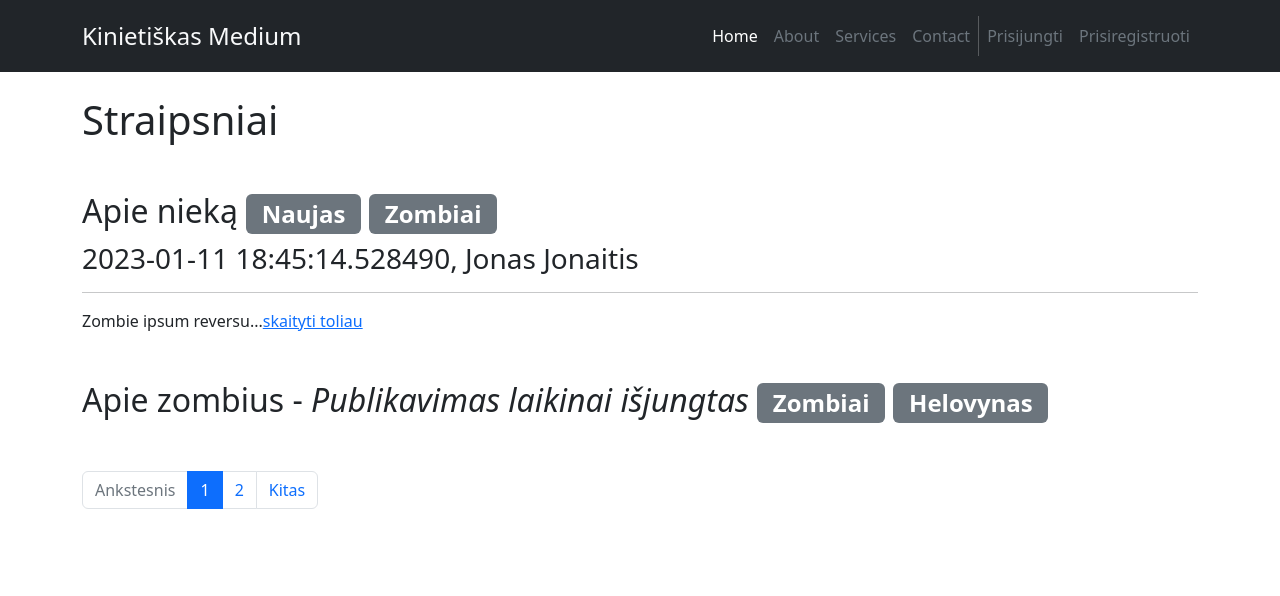
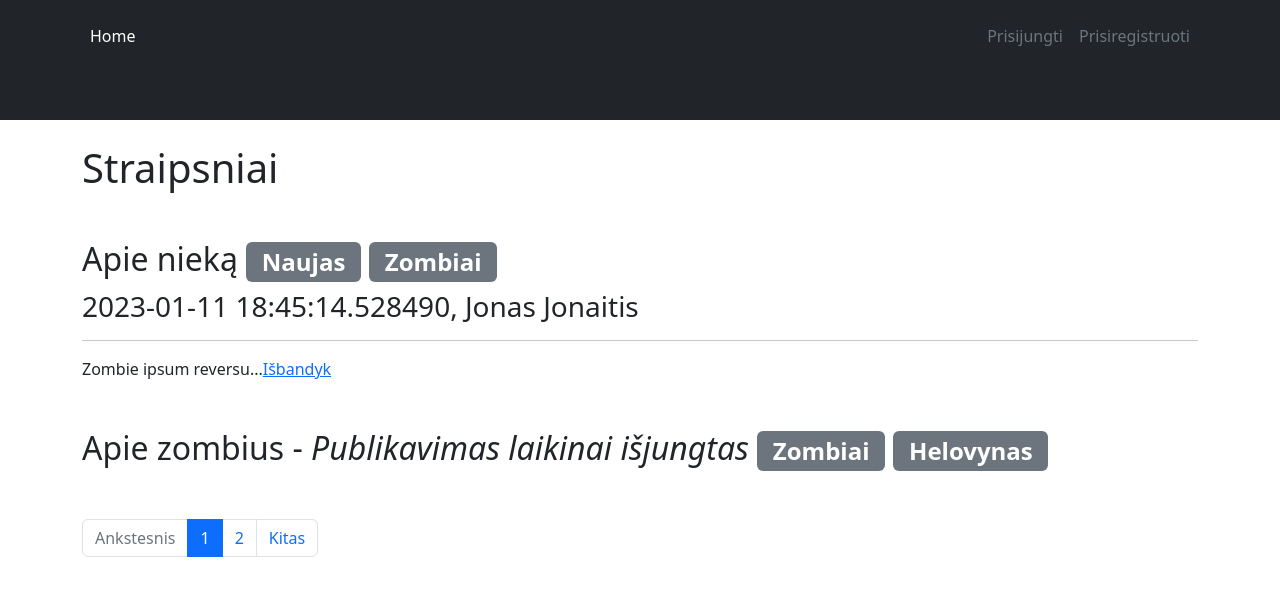
Before and after one commit to s034580/Python-Flask-Exam, a Flask app: page / in a window 1280 px wide. Shown: the top 596 px of the page. Run offline with Flask 3, Linux system fonts and the light colour scheme; some libraries are stand-ins or nearby versions.

Commit message:
Chhange registration

```diff
--- a/app/__init__.py
+++ b/app/__init__.py
@@ -5,6 +5,7 @@ from flask_migrate import Migrate
 from flask_login import LoginManager
 from flask_bcrypt import Bcrypt
 from flask_mail import Mail
+
 
 base_dir = os.path.dirname(__file__)
 
@@ -14,6 +15,7 @@ app.config.from_prefixed_env()
 
 basedir = os.path.abspath(os.path.dirname(__file__))
 app.config['SQLALCHEMY_DATABASE_URI'] = 'sqlite:///' + os.path.join(basedir, 'data.db')
+app.config['SECRET_KEY'] = 'asdpasjdoaisd'
 
 db = SQLAlchemy(app)
 migrate = Migrate(app, db)
--- a/app/templates/base.html
+++ b/app/templates/base.html
@@ -19,17 +19,12 @@
 <body>
   <header class="p-3 bg-dark text-white">
     <div class="container">
-      <div class="d-flex flex-wrap align-items-center justify-content-center justify-content-lg-start">
-        <a href="{{ url_for('home') }}" class="d-flex align-items-center mb-3 mb-lg-0 me-lg-auto text-light text-decoration-none fs-4">
-          Kinietiškas Medium
-        </a>
+      <div class="d-flex justify-content-between">
 
         <ul class="nav col-12 col-lg-auto mb-2 justify-content-center mb-md-0">
           <li><a href="{{ url_for('home') }}" class="nav-link px-2 text-white">Home</a></li>
-          <li><a href="{{ url_for('about') }}" class="nav-link px-2 text-secondary">About</a></li>
-          <li><a href="{{ url_for('services') }}" class="nav-link px-2 text-secondary">Services</a></li>
-          <li><a href="{{ url_for('contact') }}" class="nav-link px-2 text-secondary">Contact</a></li>
-          <div class="vr"></div>
+        </ul>
+        <ul class="nav col-12 col-lg-auto mb-2 justify-content-center mb-md-5">
           {% if current_user.is_authenticated %}
             <li><a href="{{ url_for('logout') }}" class="nav-link px-2 text-secondary">Atsijungti</a></li>
           {% else %}
--- a/app/templates/index.html
+++ b/app/templates/index.html
@@ -19,7 +19,7 @@
       </h2>
       <h3>{{ article.date }}, {{ article.author.first_name }} {{ article.author.last_name }}</h3>
       <hr>
-      <p>{{ article.text[:20] }}...<a href="{{ url_for('article', id=article.id)}}">skaityti toliau</a></p>
+      <p>{{ article.text[:20] }}...<a href="{{ url_for('registration') }}">Išbandyk</a></p>
     {% else %}
       <h2>{{ article.title }} - <i>Publikavimas laikinai išjungtas</i>
         {% for tag in article.tags %}
--- a/run.py
+++ b/run.py
@@ -1,4 +1,5 @@
 from app import app, db
+
 
 if __name__ == "__main__":
     db.create_all()
```
Also changed, not shown: app/data.db.
